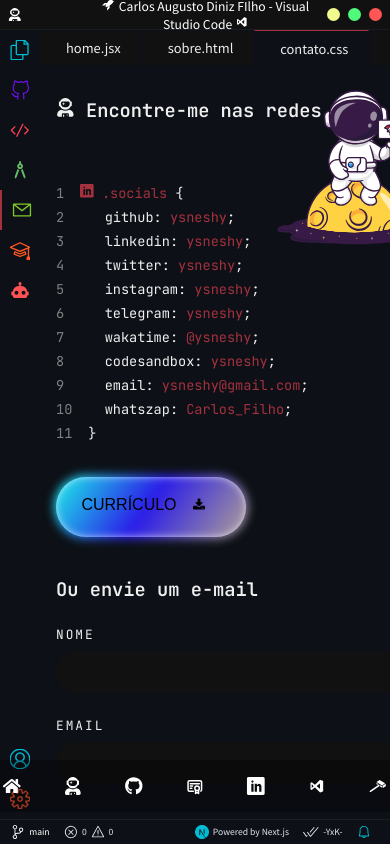
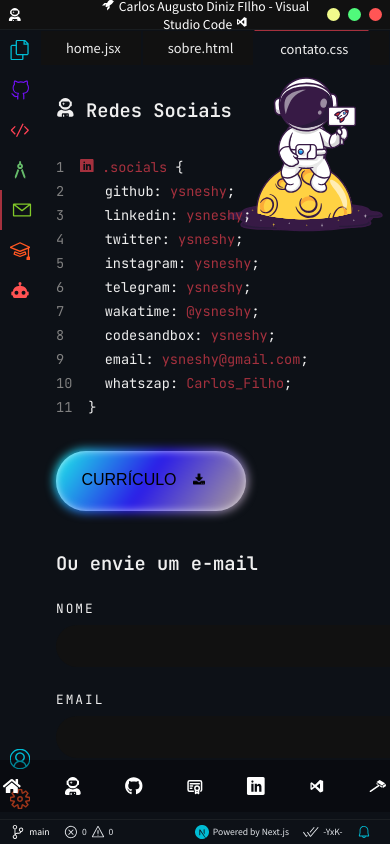
Before and after one commit to ysneshy/portfolio-carlos-filho, a Next.js app: page /contact in a window 390 px wide. Shown: the top 844 px of the page. Built offline with nearby package versions, Linux system fonts and the light colour scheme.

Commit message:
upgrade35 :zap:

```diff
--- a/pages/contact.jsx
+++ b/pages/contact.jsx
@@ -11,7 +11,7 @@
 
       <div className={styles.container}>
         <div>
-          <h3 className={styles.heading}><FaUserAstronaut />&nbsp;Encontre-me nas redes </h3>
+          <h3 className={styles.heading}><FaUserAstronaut />&nbsp;Redes Sociais </h3>
           <div className={styles.illustration}>
             <img src="astrocontact.svg" width="200px"  alt="software" />
           </div>
--- a/styles/ContactPage.module.css
+++ b/styles/ContactPage.module.css
@@ -18,10 +18,9 @@
 }
 .illustration {
   display: flex;
-  gap: 2rem;
   height: 01vh;
-  width: 690px;
-  bottom: 20;
+  width: 750px;
+  bottom: 02;
   align-items: center;
   justify-content: center;
 }
@@ -91,7 +90,7 @@
     display: flex;
     gap: 2rem;
     height: 01vh;
-    width: 690px;
+    width: 660px;
     bottom: 20;
     align-items: center;
     justify-content: center;
@@ -110,8 +109,8 @@
   .illustration {
     display: flex;
     gap: 2rem;
-    height: 04vh;
-    width: 600px;
+    height: 01vh;
+    width: 500px;
     align-items: center;
     justify-content: center;
 }
```
